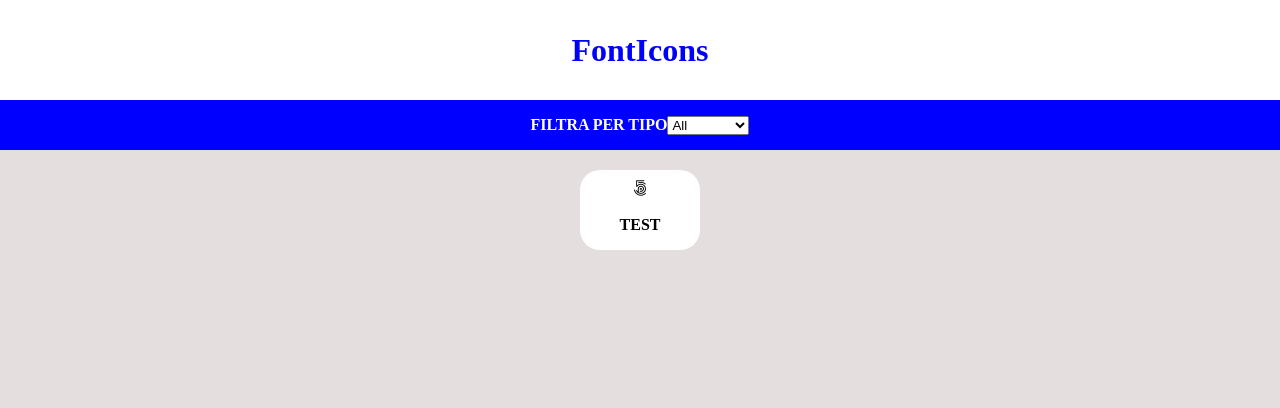
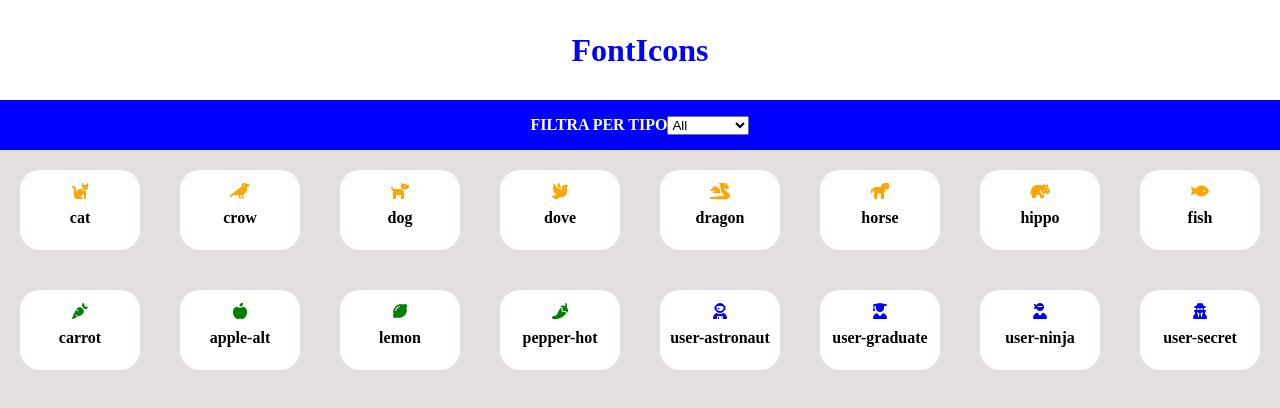
Before and after one commit to Vito9009/js-es6-icons, a plain HTML site: page index.html in a window 1280 px wide. Drawn offline with Linux system fonts and the light colour scheme.

Commit message:
stampa-elementi-in-html-da-js

```diff
--- a/css/style.css
+++ b/css/style.css
@@ -39,7 +39,10 @@ body{
     background-color: rgb(255, 255, 255);
     margin: 20px;
     border-radius: 20px;
-    text-align: center;
+    display: flex;
+    flex-direction: column;
+    justify-content: center;
+    align-items: center;
 }
 
 .icon, .text-icon{
--- a/js/data.js
+++ b/js/data.js
@@ -133,3 +133,24 @@ const allElement = [
 		color: 'blue'
 	}
 ];
+
+let container = document.querySelector(".container");
+
+
+for (let i = 0; i < allElement.length; i++) {
+	container.innerHTML += boxIcon(allElement[i]);
+}
+
+
+
+function boxIcon(card){
+	let cardbox = `
+		<div class="box">
+			<i class="${card.family} ${card.prefix}${card.name}" style="color:${card.color}"></i>
+			<h4 class="text-icon">${card.name}</h4>
+		</div>
+
+		`;
+
+		return cardbox;
+}
```
Also changed, not shown: index.html (+2 -1 lines).
